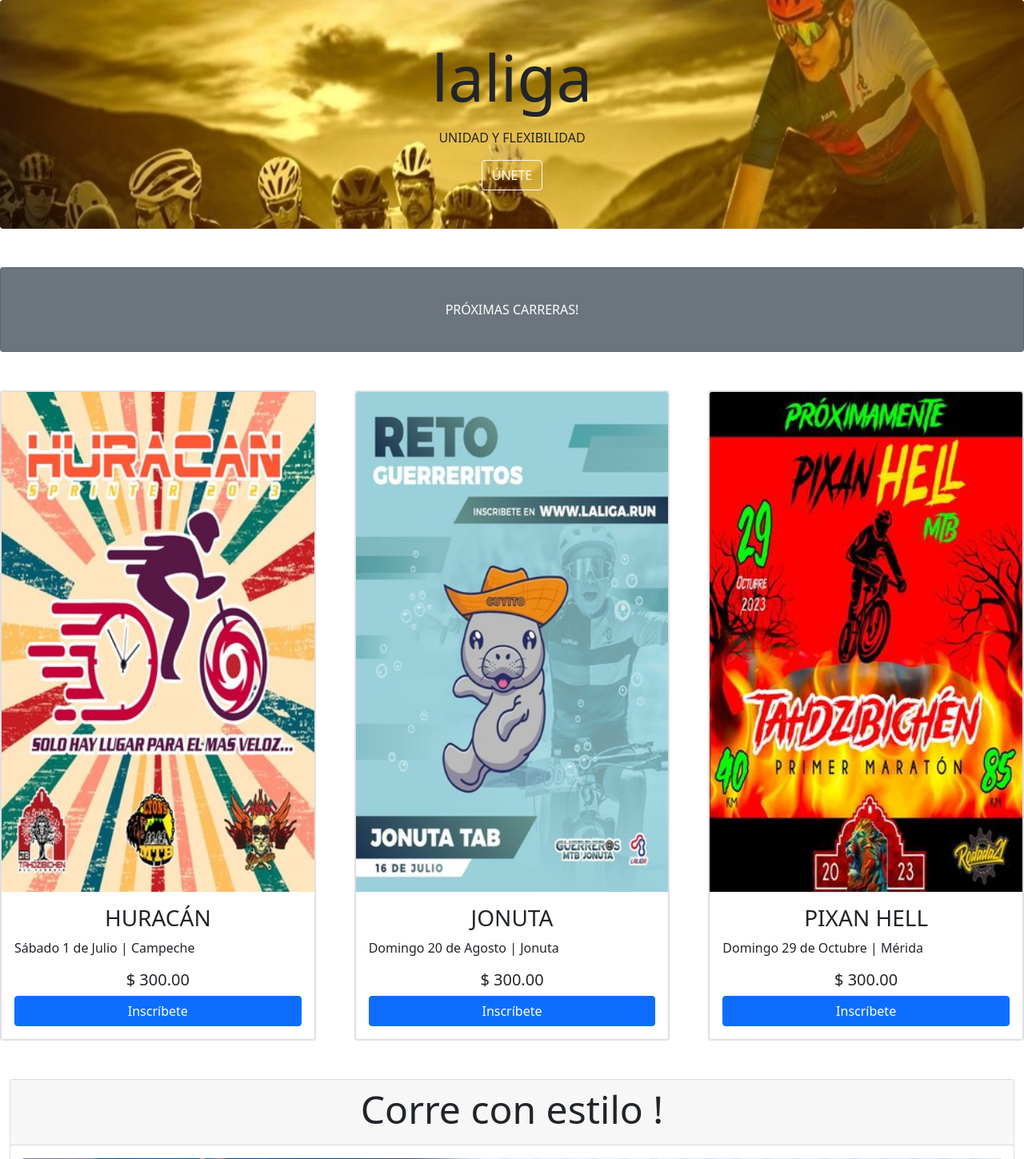
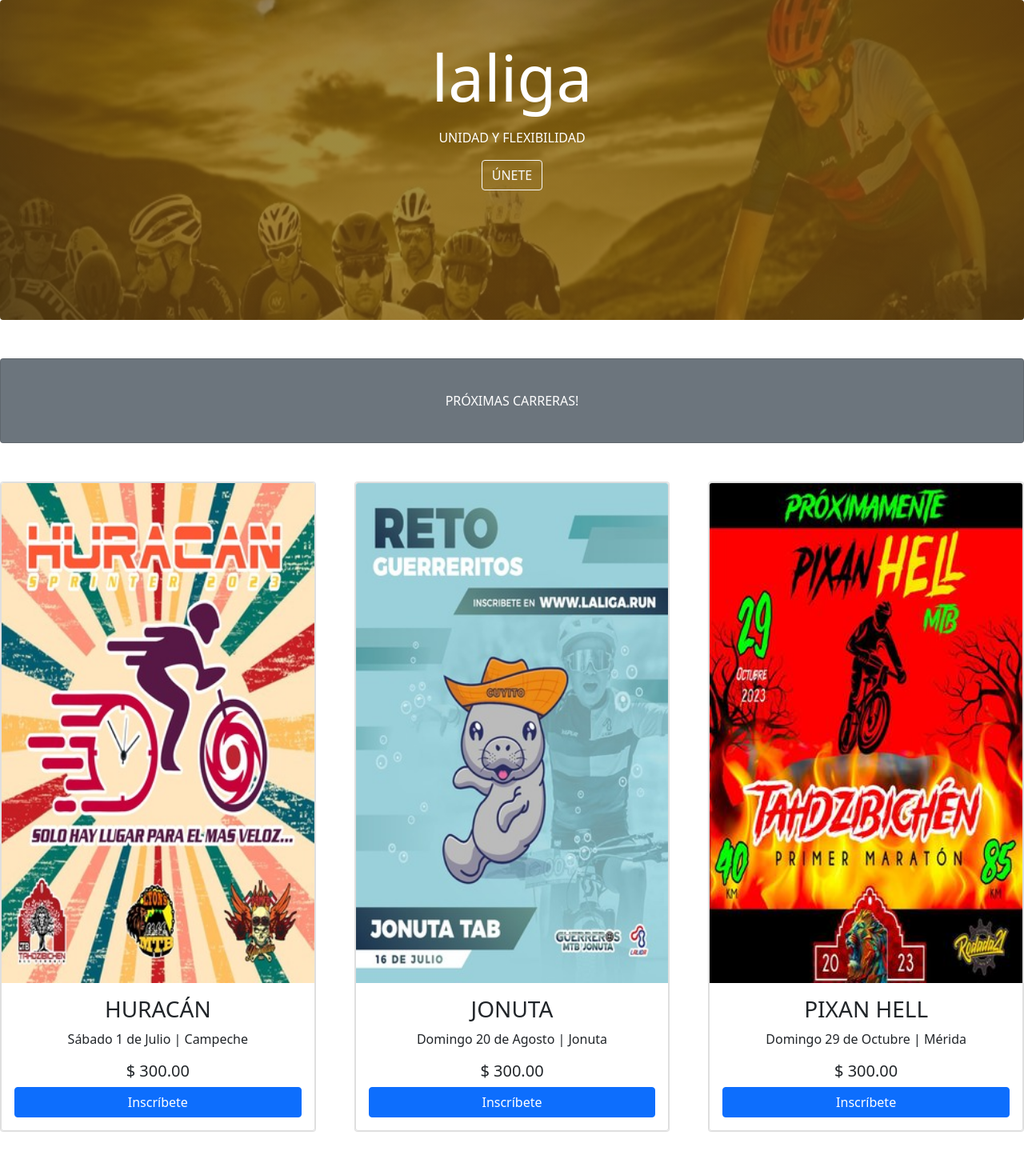
Before and after one commit to Mazter707/https---github.com-Mazter707-virgilio, a PHP site: page / in a window 1280 px wide. Shown: the part 68-1517 px from the top of the page at 80% size. Run offline with PHP 8.4, Linux system fonts and the light colour scheme.

Commit message:
Se ajusto texto de portada, de cards y login

```diff
--- a/custom.css
+++ b/custom.css
@@ -1,6 +1,7 @@
 .fondo {
-    background-image: url(./assets/img/portada-transformed.jpeg);
+    background-image: linear-gradient(rgba(105, 75, 19, 0.65), rgba(105, 75, 19, 0.65)), url(./assets/img/portada-transformed.jpeg);
     background-size: 100% auto;
     background-position: center;
     background-repeat: no-repeat;
+    min-height: 50vh;
 }
--- a/index.php
+++ b/index.php
@@ -5,7 +5,7 @@
 
 
             <!-- Background image -->
-<div class="container-fluid fondo p-5 text-center shadow-1-strong rounded mb-3 text-dark">
+<div class="container-fluid fondo p-5 text-center shadow-1-strong rounded mb-3 text-white ">
 
       <h1 class="mb-3 h2 display-1">laliga</h1>
 
@@ -33,7 +33,7 @@
                         <img src="./assets/img/huracan.jpg" class="card-img-top" alt="...">
                         <div class="card-body">
                         <h3 class="card-title" style="text-align: center;">HURACÁN</h3>
-                          <p class="card-text">Sábado 1 de Julio  |  Campeche</p>
+                          <p class="card-text text-center">Sábado 1 de Julio  |  Campeche</p>
                           <h5 class="card-title" style="text-align: center;">$ 300.00</h5>
                           <a href="#" class="btn btn-primary mx-auto d-block" >Inscríbete</a>
                         </div>
@@ -46,7 +46,7 @@
                         <img src="./assets/img/jonuta.jpg" class="card-img-top" alt="...">
                         <div class="card-body">
                           <h3 class="card-title" style="text-align: center;">JONUTA</h3>
-                          <p class="card-text">Domingo 20 de Agosto  |  Jonuta</p>
+                          <p class="card-text text-center">Domingo 20 de Agosto  |  Jonuta</p>
                           <h5 class="card-title" style="text-align: center;">$ 300.00</h5>
                           <a href="#" class="btn btn-primary mx-auto d-block" >Inscríbete</a>
                         </div>
@@ -59,7 +59,7 @@
                         <img src="./assets/img/pixan.jpg" class="card-img-top" alt="...">
                         <div class="card-body">
                         <h3 class="card-title" style="text-align: center;">PIXAN HELL</h3>
-                          <p class="card-text">Domingo 29 de Octubre  |  Mérida</p>
+                          <p class="card-text text-center">Domingo 29 de Octubre  |  Mérida</p>
                           <h5 class="card-title" style="text-align: center;">$ 300.00</h5>
                           <a href="#" class="btn btn-primary mx-auto d-block" >Inscríbete</a>
                         </div>
--- a/login.php
+++ b/login.php
@@ -12,7 +12,7 @@
     <title>Ingresar</title>
   </head>
   <body>
-  <div class="container-fluid ps-md-0">
+  <div class="container ps-md-0">
   <div class="row g-0">
     <div class="d-none d-md-flex col-md-4 col-lg-6 bg-image"></div>
     <div class="col-md-8 col-lg-6">
--- a/public/css/login.css
+++ b/public/css/login.css
@@ -4,8 +4,9 @@
 
   .bg-image {
     background-image: url('../../assets/img/ciclista-login-300x1200.jpg');
-    background-size: cover;
+    background-size: 100% auto;
     background-position: center;
+
   }
 
   .login-heading {
```
